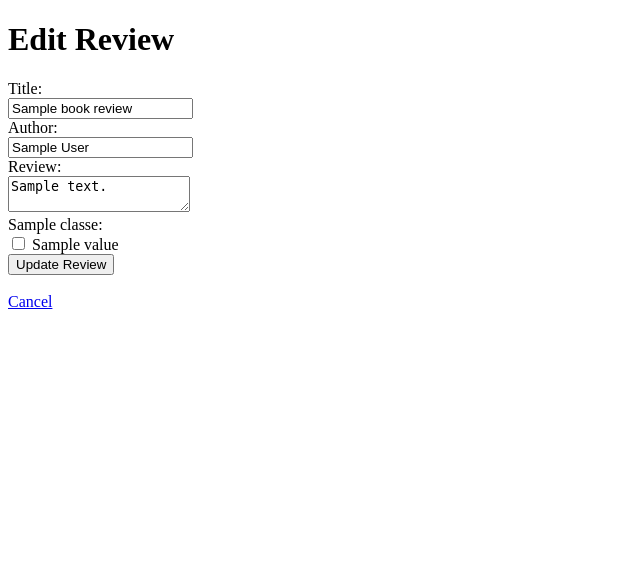
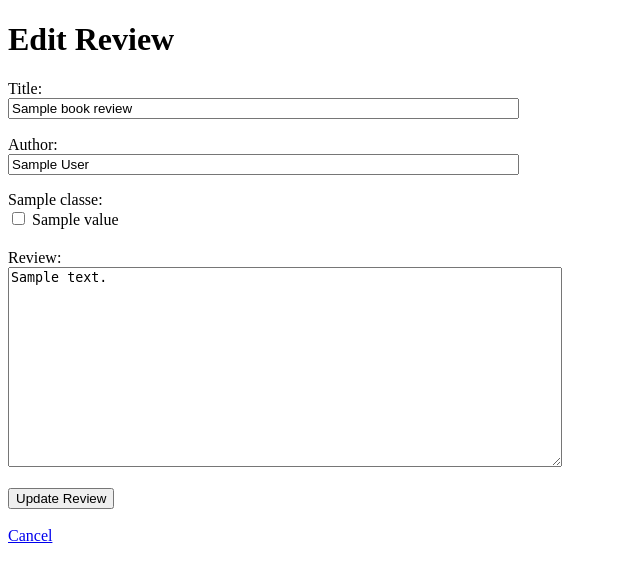
Before and after one commit to minttugomez/kirja-arvostelut, a Flask app: template templates/editreview.html in a window 1280 px wide. Shown: the top 582 px of the page, without its empty margins (0-640 px from the left). Run offline with Flask 3, Linux system fonts and the light colour scheme; the template is opened without the code that fills it: most values are stand-ins (such as "Sample title", 1, 10 or a date in 2020).

Commit message:
make review editing page more intuitive

```diff
--- a/static/main.css
+++ b/static/main.css
@@ -0,0 +1,26 @@
+.review-form input[type="text"],
+.review-form textarea,
+.review-form .genres {
+  width: 69ch;
+  box-sizing: border-box;
+}
+
+.review-form textarea {
+  height: 15em;
+}
+
+.review-form .genres {
+  display: grid;
+  grid-template-columns: repeat(3, 1fr);
+  gap: 0.4em 1.5em;
+}
+
+.review-form .genres label {
+  white-space: nowrap;
+}
+
+.review-form input[type="text"],
+.review-form textarea,
+.review-form .genres {
+  margin-bottom: 1.25em;
+}
--- a/templates/editreview.html
+++ b/templates/editreview.html
@@ -3,6 +3,7 @@
 
 <head>
   <title>Edit Review</title>
+  <link rel="stylesheet" href="/static/main.css">
 </head>
 
 <body>
@@ -13,21 +14,26 @@
   {% endfor %}
 
   <h1>Edit Review</h1>
-  <form action="/update/{{ book_review[0]['id'] }}" method="POST">
+  <form action="/update/{{ book_review[0]['id'] }}" method="POST" class="review-form">
     <input type="hidden" name="csrf_token" value="{{ session.csrf_token }}" />
     <label for="title">Title:</label><br>
     <input type="text" id="title" name="title" value="{{ book_review[0]['title'] }}" required><br>
     <label for="author">Author:</label><br>
     <input type="text" id="author" name="author" value="{{ book_review[0]['author'] }}" required><br>
+    {% for title in classes %}
+    <label>{{ title }}:</label>
+    <div class="genres">
+      {% for value in classes[title] %}
+      <label>
+        <input type="checkbox" name="classes" value="{{ title }}:{{ value }}"
+          {% if value in review_classes.get(title, []) %}checked{% endif %} />
+        {{ value }}
+      </label>
+      {% endfor %}
+    </div>
+    {% endfor %}
     <label for="review">Review:</label><br>
     <textarea id="review" name="review" required>{{ book_review[0]['review'] }}</textarea><br>
-    {% for title in classes %}
-    <label>{{ title }}:</label><br>
-    {% for value in classes[title] %}
-    <input type="checkbox" name="classes" value="{{ title }}:{{ value }}"
-      {% if value in review_classes.get(title, []) %}checked{% endif %} /> {{ value }}<br>
-    {% endfor %}
-    {% endfor %}
     <button type="submit">Update Review</button>
   </form>
   <br/><a href="/user/{{ book_review[0]['user_id'] }}">Cancel</a>
```
Also changed, not shown: templates/newreview.html (+13 -7 lines), README.md.
